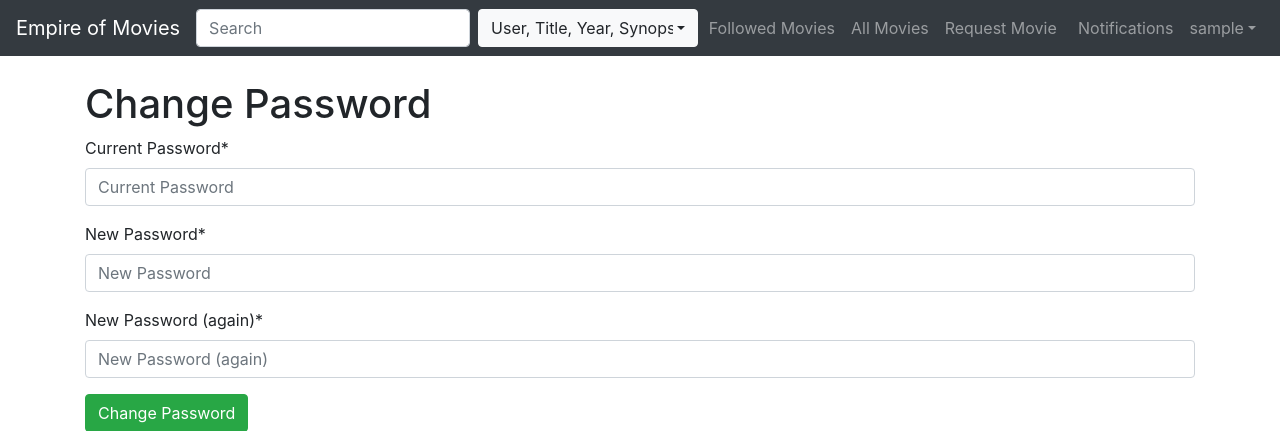
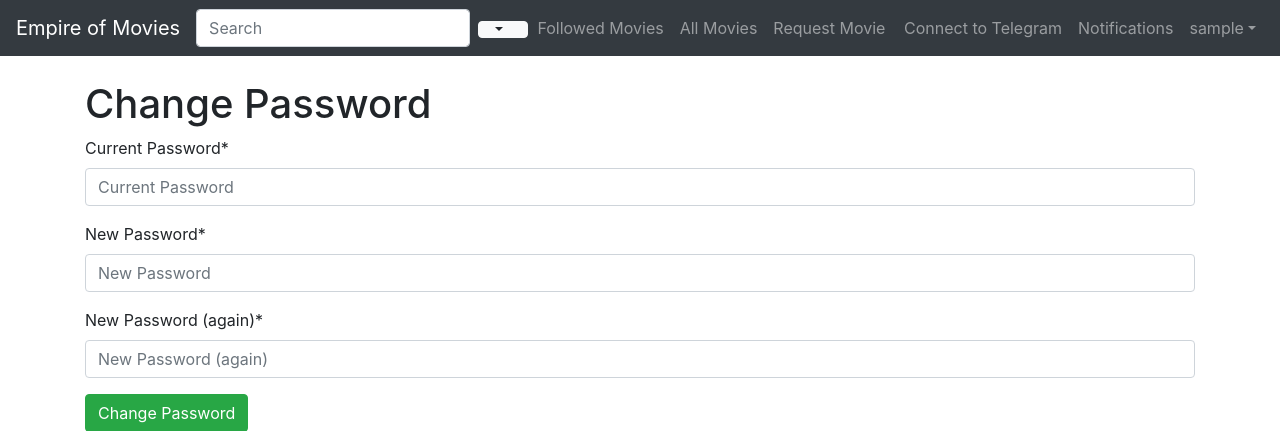
Before and after one commit to dhafinrazaq/Empire_of_Movies-deploy, a Django app: page /accounts/password/ in a window 1280 px wide. Shown: the top 431 px of the page. Run offline with Django 3.2, Linux system fonts and the light colour scheme; the visitor is signed in with stand-in values (Sample User, id 1); data that the repository does not hold is empty; parts of the project's set-up code (start-up, migrations or seed data) failed here and were passed over; some libraries are stand-ins or nearby versions.

Commit message:
Search Template

```diff
--- a/templates/base.html
+++ b/templates/base.html
@@ -8,7 +8,29 @@
   <link rel="stylesheet" href="https://maxcdn.bootstrapcdn.com/bootstrap/4.5.0/css/bootstrap.min.css">
   <link rel="stylesheet" href="https://cdnjs.cloudflare.com/ajax/libs/font-awesome/4.7.0/css/font-awesome.min.css">
   <style>
+  .bootstrap-select:not([class*="col-"]):not([class*="form-control"]):not(.input-group-btn) {
+    width: 50px;
+  }
 
+    .bootstrap-select .dropdown-toggle .filter-option {
+    position: absolute;
+    top: 0;
+    left: 0;
+    padding-top: inherit;
+    padding-right: inherit;
+    padding-bottom: inherit;
+    padding-left: inherit;
+    height: 100%;
+    width: 0%;
+    text-align: left;
+    }
+    .bootstrap-select > .dropdown-toggle {
+    position: relative;
+    width: 50px;
+    z-index: 1;
+    text-align: center;
+    white-space: nowrap;
+    }
   </style>
 
 
@@ -32,7 +54,6 @@
             <option value="genres" selected>Genre</option>
             <option value="keywords" selected>Keywords</option>
           </select>
-
       </form>
       <ul class="navbar-nav mx-auto">
         <li class="nav-item"><a class="nav-link" href="{% url 'movie_followed' %}">Followed Movies</a></li>
@@ -40,6 +61,7 @@
         <li class="nav-item"><a class="nav-link" href="{%url 'movie_request'%}"> Request Movie </a> </li>
       </ul>
       <ul class="navbar-nav ml-auto">
+        <li><a class="nav-link" href="{% url 'telegram_otp'%}">Connect to Telegram</a></li>
         {% if user.have_notification %}
           <li class="nav-item dropdown">
             <a class="nav-link  text-danger" href="#" id="navbardrop" data-toggle="dropdown" aria-haspopup="true" aria-expanded="false">Notifications</a>
@@ -90,7 +112,6 @@
             <a class="dropdown-item" href="{{user.get_absolute_url}}">Profile</a>
             <a class="dropdown-item" href="{% url 'update_profile'%}">Update Profile</a>
             <a class="dropdown-item" href="{% url 'account_change_password'%}">Change Password</a>
-            <a class="dropdown-item" href="{% url 'telegram_otp'%}">Connect to Telegram</a>
             <a class="dropdown-item" href="{%url 'account_logout'%}">Log out</a>
           </div>
         </li>
```
Lines whose indentation alone changed are shown as unchanged.
